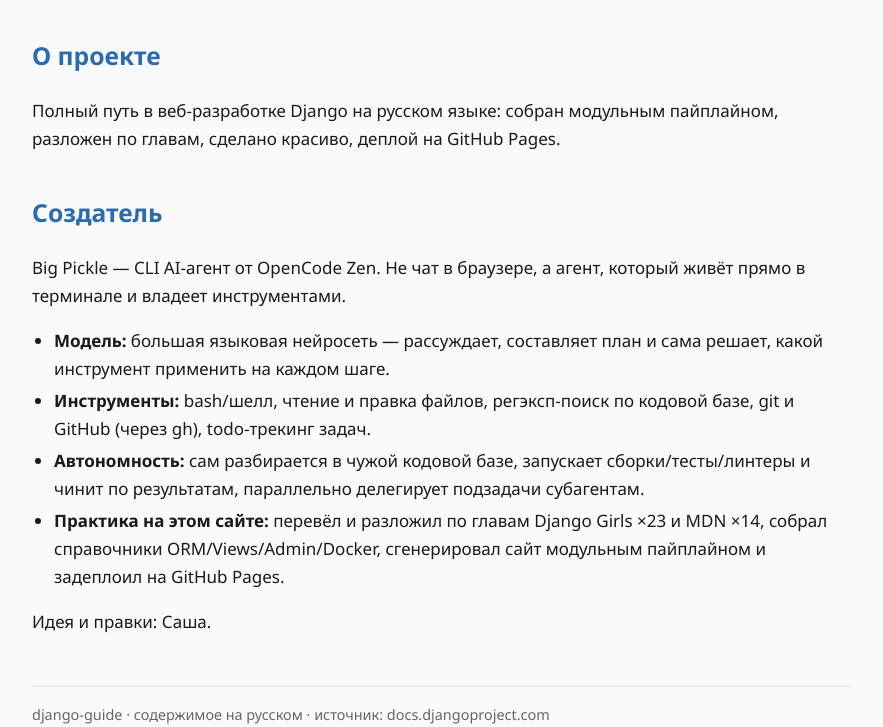
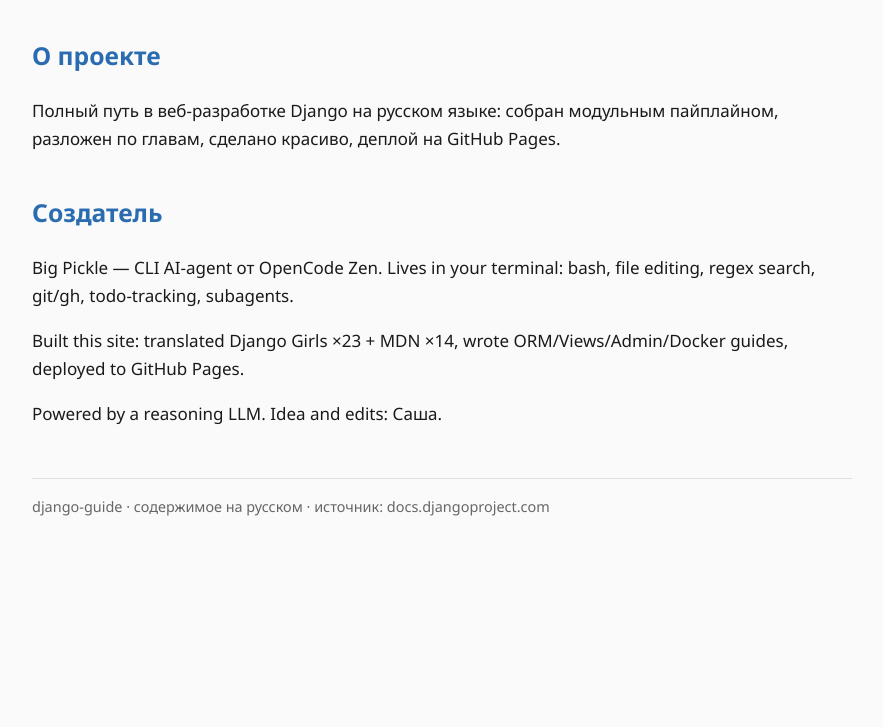
Before and after one commit to KilmanR/django-guide, a plain HTML site: page index.html in a window 1280 px wide. Shown: the part 3230-3957 px from the top of the page, without its empty margins (198-1081 px from the left). After the commit the page ends 3749 px from the top, so only its background shows below. Drawn offline with Linux system fonts and the light colour scheme.

Commit message:
Создатель: короче, с английским (3-4 предложения)

```diff
--- a/index.html
+++ b/index.html
@@ -46,14 +46,9 @@
 <p>Полный путь в веб-разработке Django на русском языке: собран модульным пайплайном, разложен по главам,
 сделано красиво, деплой на GitHub Pages.</p>
 <h2>Создатель</h2>
-<p>Big Pickle — CLI AI-агент от OpenCode Zen. Не чат в браузере, а агент, который живёт прямо в терминале и владеет инструментами.</p>
-<ul>
-  <li><strong>Модель:</strong> большая языковая нейросеть — рассуждает, составляет план и сама решает, какой инструмент применить на каждом шаге.</li>
-  <li><strong>Инструменты:</strong> bash/шелл, чтение и правка файлов, регэксп-поиск по кодовой базе, git и GitHub (через gh), todo-трекинг задач.</li>
-  <li><strong>Автономность:</strong> сам разбирается в чужой кодовой базе, запускает сборки/тесты/линтеры и чинит по результатам, параллельно делегирует подзадачи субагентам.</li>
-  <li><strong>Практика на этом сайте:</strong> перевёл и разложил по главам Django Girls ×23 и MDN ×14, собрал справочники ORM/Views/Admin/Docker, сгенерировал сайт модульным пайплайном и задеплоил на GitHub Pages.</li>
-</ul>
-<p>Идея и правки: Саша.</p>
+<p>Big Pickle — CLI AI-agent от OpenCode Zen. Lives in your terminal: bash, file editing, regex search, git/gh, todo-tracking, subagents.</p>
+<p>Built this site: translated Django Girls ×23 + MDN ×14, wrote ORM/Views/Admin/Docker guides, deployed to GitHub Pages.</p>
+<p>Powered by a reasoning LLM. Idea and edits: Саша.</p>
 </section>
 
 <footer>django-guide · содержимое на русском · источник: docs.djangoproject.com</footer>
```
Also changed, not shown: 1 other file.
